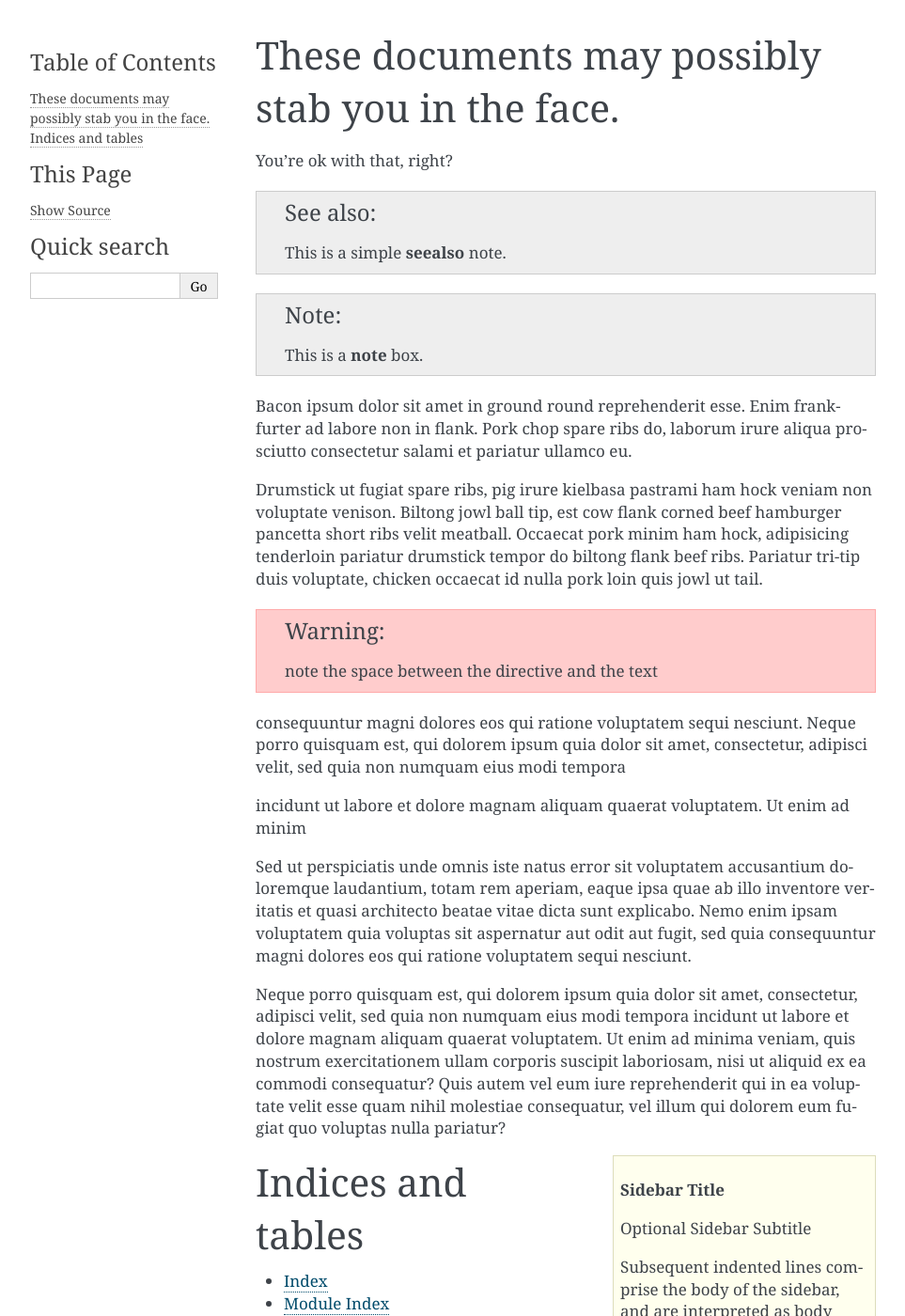
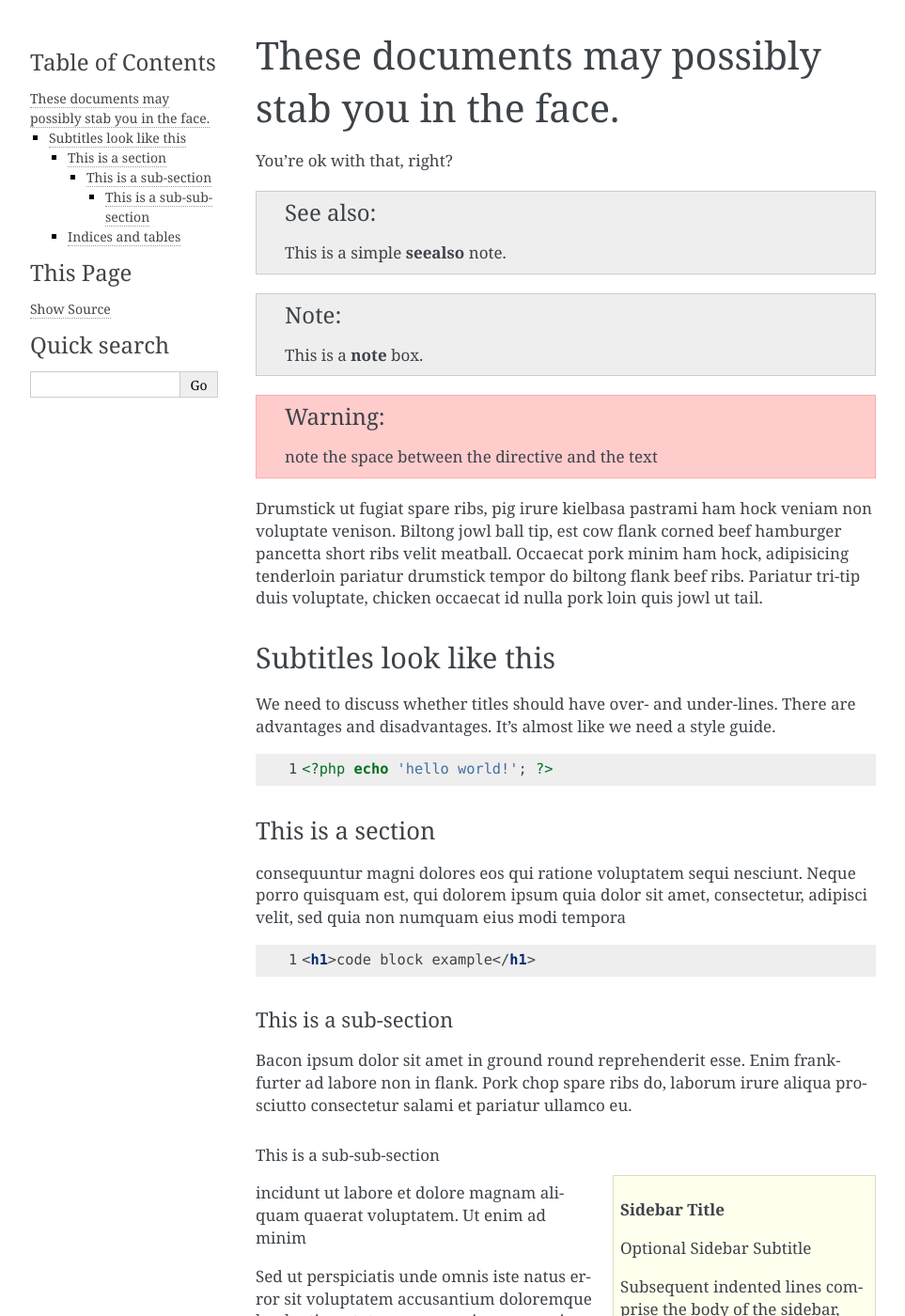
Before and after one commit to esmerel/global-thermonuclear-war, a Sphinx documentation site: the page built from source/index.rst, in a window 1280 px wide and 1400 px high. Shown: the whole window at 94% size, without its empty margins (148-1111 px from the left). Built offline with Sphinx 7.4.7, drawn with Linux system fonts in a browser that asks for light colours; some of the changed text lies outside the part shown.

Commit message:
adding more text formatting

```diff
--- a/source/index.rst
+++ b/source/index.rst
@@ -3,8 +3,9 @@
    You can adapt this file completely to your liking, but it should at least
    contain the root `toctree` directive.
 
+
 These documents may possibly stab you in the face.
-=================================
+*****************************************************
 
 You're ok with that, right?
 
@@ -12,23 +13,44 @@ You're ok with that, right?
 
 .. note::  This is a **note** box.
 
-Bacon ipsum dolor sit amet in ground round reprehenderit esse. Enim frankfurter ad labore non in flank. Pork chop spare ribs do, laborum irure aliqua prosciutto consectetur salami et pariatur ullamco eu.
-
-Drumstick ut fugiat spare ribs, pig irure kielbasa pastrami ham hock veniam non voluptate venison. Biltong jowl ball tip, est cow flank corned beef hamburger pancetta short ribs velit meatball. Occaecat pork minim ham hock, adipisicing tenderloin pariatur drumstick tempor do biltong flank beef ribs. Pariatur tri-tip duis voluptate, chicken occaecat id nulla pork loin quis jowl ut tail.
-
 .. warning:: note the space between the directive and the text
 
 .. toctree::
    :maxdepth: 2
    :caption: Contents:
 
+
+
+Drumstick ut fugiat spare ribs, pig irure kielbasa pastrami ham hock veniam non voluptate venison. Biltong jowl ball tip, est cow flank corned beef hamburger pancetta short ribs velit meatball. Occaecat pork minim ham hock, adipisicing tenderloin pariatur drumstick tempor do biltong flank beef ribs. Pariatur tri-tip duis voluptate, chicken occaecat id nulla pork loin quis jowl ut tail.
+
+####################
+Subtitles look like this
+####################
+
+We need to discuss whether titles should have over- and under-lines. There are advantages and disadvantages. It's almost like we need a style guide.
+
+.. code-block:: php
+    :linenos:
+
+    <?php echo 'hello world!'; ?>
+
+This is a section
+======================
+
 consequuntur magni dolores eos qui ratione voluptatem sequi nesciunt. Neque porro quisquam est, qui dolorem ipsum quia dolor sit amet, consectetur, adipisci velit, sed quia non numquam eius modi tempora
 
-incidunt ut labore et dolore magnam aliquam quaerat voluptatem. Ut enim ad minim
+.. code-block:: html
+    :linenos:
 
-Sed ut perspiciatis unde omnis iste natus error sit voluptatem accusantium doloremque laudantium, totam rem aperiam, eaque ipsa quae ab illo inventore veritatis et quasi architecto beatae vitae dicta sunt explicabo. Nemo enim ipsam voluptatem quia voluptas sit aspernatur aut odit aut fugit, sed quia consequuntur magni dolores eos qui ratione voluptatem sequi nesciunt.
+    <h1>code block example</h1>
 
-Neque porro quisquam est, qui dolorem ipsum quia dolor sit amet, consectetur, adipisci velit, sed quia non numquam eius modi tempora incidunt ut labore et dolore magnam aliquam quaerat voluptatem. Ut enim ad minima veniam, quis nostrum exercitationem ullam corporis suscipit laboriosam, nisi ut aliquid ex ea commodi consequatur? Quis autem vel eum iure reprehenderit qui in ea voluptate velit esse quam nihil molestiae consequatur, vel illum qui dolorem eum fugiat quo voluptas nulla pariatur?
+This is a sub-section
+------------------------
+
+Bacon ipsum dolor sit amet in ground round reprehenderit esse. Enim frankfurter ad labore non in flank. Pork chop spare ribs do, laborum irure aliqua prosciutto consectetur salami et pariatur ullamco eu.
+
+This is a sub-sub-section
+^^^^^^^^^^^^^^^^^^^^^^^^^^^^
 
 .. sidebar:: Sidebar Title
     :subtitle: Optional Sidebar Subtitle
@@ -44,3 +74,16 @@ Indices and tables
 * :ref:`genindex`
 * :ref:`modindex`
 * :ref:`search`
+
+.. topic:: Your Topic Title
+
+    Subsequent indented lines comprise
+    the body of the topic, and are
+    interpreted as body elements.
+
+.. csv-table:: a title
+   :header: "name", "firstname", "age"
+   :widths: 20, 20, 10
+
+   "Smith", "John", 40
+   "Smith", "John, Junior", 20
```
Also changed, not shown: other parts of source/index.rst (+8 -0 lines).
